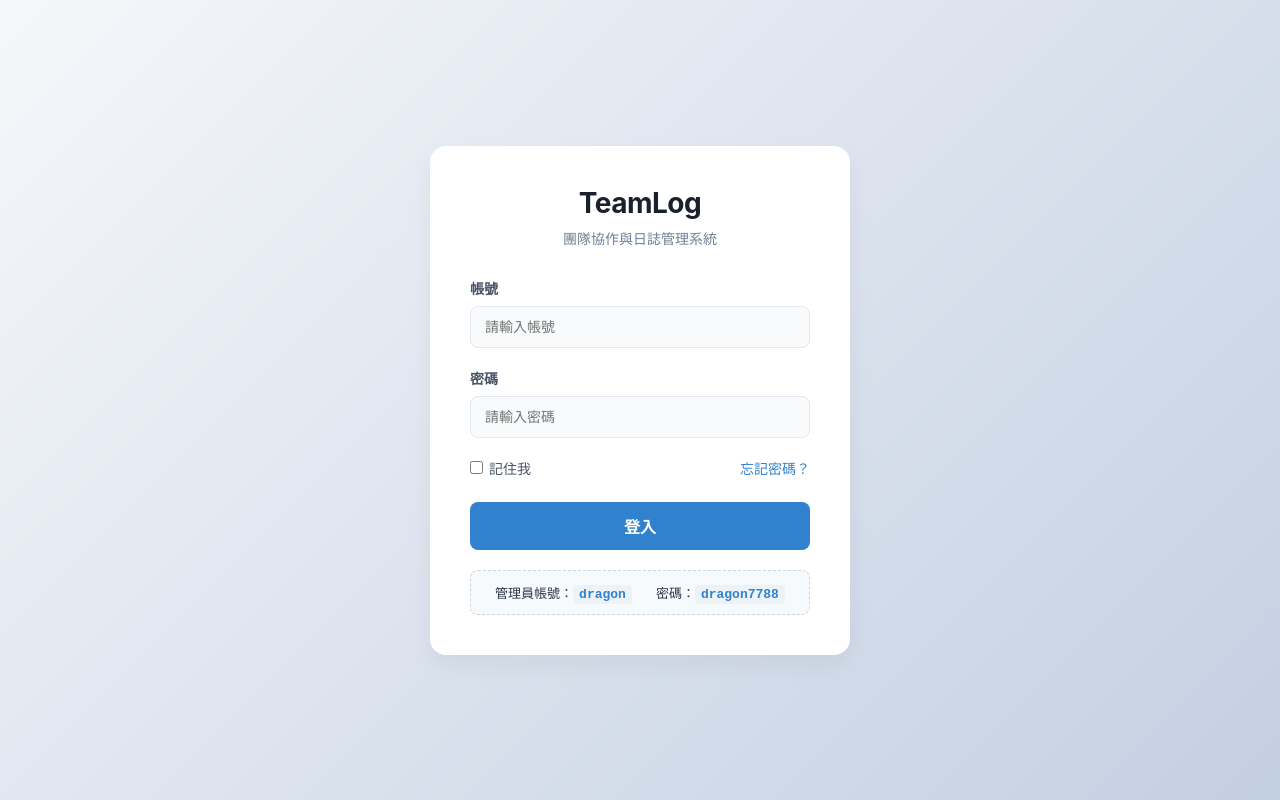
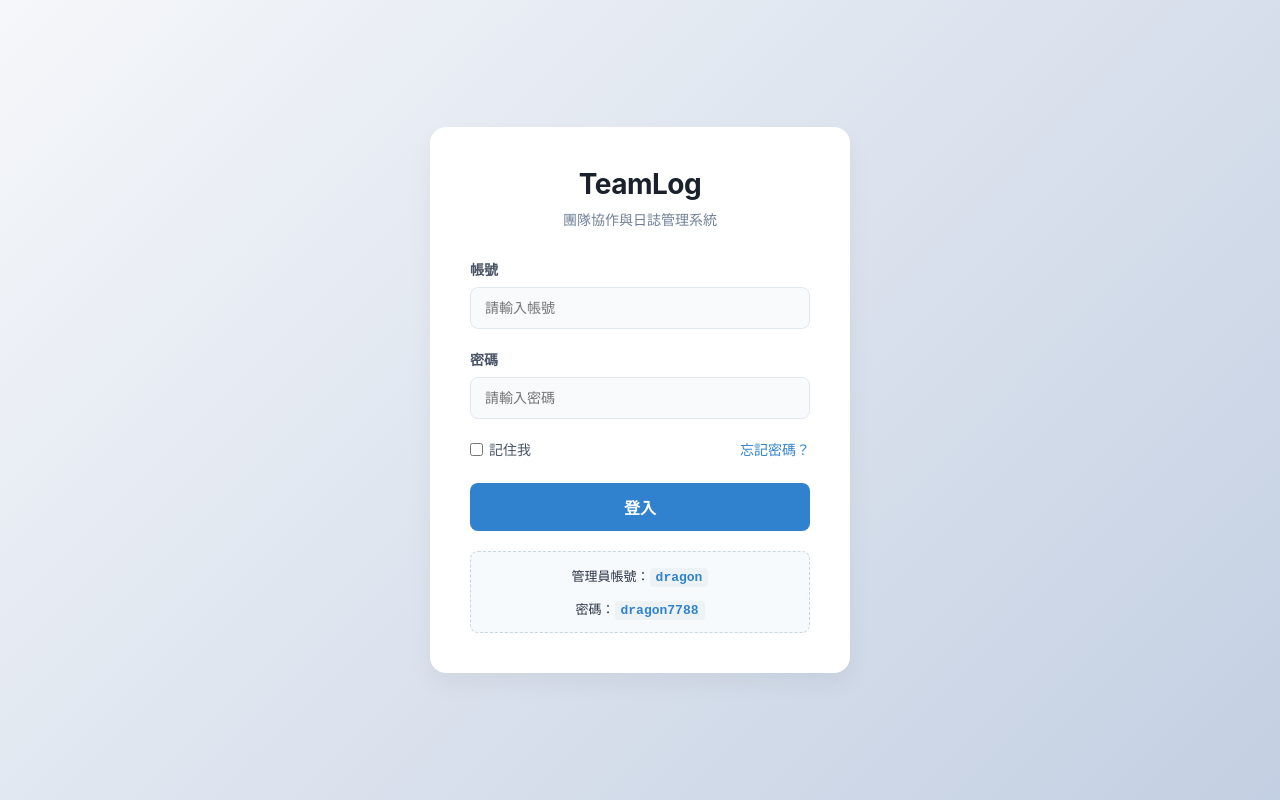
Before and after one commit to yyaa1569000/team-log, an Angular app: page /login in a window 1280 px wide. Built offline with nearby package versions, Linux system fonts and the light colour scheme.

Commit message:
feat: 新增登入頁面一鍵點擊複製測試帳號與密碼功能，並附帶已複製視覺提示

```diff
--- a/src/app/components/dashboard/dashboard.css
+++ b/src/app/components/dashboard/dashboard.css
@@ -90,7 +90,7 @@
   flex: 1;
   padding: 2rem;
   overflow-y: auto;
-  min-width: 0; /* 💡 防止 Flex 子元素撐爆容器 */
+  min-width: 0;
   box-sizing: border-box;
 }
 
@@ -238,18 +238,16 @@
   font-size: 13px;
   font-weight: 600;
   text-align: center;
-  margin-bottom: 8px;
+  margin-bottom: 4px;
   border: 1px solid #e2e8f0;
 }
 
 .sidebar-idle-badge span {
   color: #4f46e5;
-  font-variant-numeric: tabular-nums; /* 避免數字跳動時擠壓排版 */
+  font-variant-numeric: tabular-nums;
 }
 
-/* ==========================================
-   📱 側邊欄與佈局手機版 RWD 斷點優化 (<= 768px)
-   ========================================== */
+/* 📱 側邊欄與佈局手機版 RWD 斷點優化 (<= 768px) */
 @media (max-width: 768px) {
   .dashboard-layout {
     flex-direction: column;
--- a/src/app/components/dashboard/dashboard.html
+++ b/src/app/components/dashboard/dashboard.html
@@ -17,7 +17,7 @@
       <a routerLink="settings" routerLinkActive="active">⚙️ 系統設定</a>
     </nav>
 
-    <!-- 💡 改到這裡：底部資訊卡片 + 登出按鈕 -->
+    <!-- 底部資訊卡片 + 倒數計時器 + 登出按鈕 -->
     <div class="sidebar-footer">
       @if (authService.currentUser(); as user) {
         <div class="user-profile-card">
@@ -31,10 +31,11 @@
         </div>
       }
 
-      <!-- 閒置倒數 -->
+      <!-- 閒置倒數計時器 -->
       <div class="sidebar-idle-badge">
         ⏳ 閒置倒數：<span>{{ remainingSeconds() }}</span> 秒
       </div>
+
       <button class="btn-logout" (click)="logout()">🚪 登出系統</button>
     </div>
   </aside>
--- a/src/app/components/login/login.css
+++ b/src/app/components/login/login.css
@@ -118,18 +118,18 @@
    ========================================== */
 @media (max-width: 480px) {
   .login-container {
-    padding: 16px; /* 防止極小螢幕貼邊 */
+    padding: 16px;
   }
 
   .login-card {
-    padding: 24px 20px; /* 手機上內距稍微收緊 */
+    padding: 24px 20px;
   }
 }
 
-/* 💡 面試測試帳密提示樣式 */
+/* 💡 面試測試帳密提示樣式與點擊互動 */
 .demo-credentials-hint {
   margin-top: 20px;
-  padding: 12px 14px;
+  padding: 10px 14px;
   background-color: #f7fafc;
   border: 1px dashed #cbd5e0;
   border-radius: 8px;
@@ -138,13 +138,27 @@
 
 .hint-content {
   display: flex;
-  justify-content: center;
-  gap: 12px;
+  flex-direction: column;
+  gap: 6px;
   font-size: 13px;
   color: #2d3748;
 }
 
-.hint-content code {
+.copyable-row {
+  cursor: pointer;
+  padding: 4px 8px;
+  border-radius: 6px;
+  transition: background-color 0.2s, color 0.2s;
+  display: inline-block;
+  margin: 0 auto;
+}
+
+.copyable-row:hover {
+  background-color: #edf2f7;
+  color: #1a202c;
+}
+
+.copyable-row code {
   background: #edf2f7;
   padding: 2px 6px;
   border-radius: 4px;
@@ -152,3 +166,10 @@
   font-weight: 600;
   font-family: monospace;
 }
+
+.copied-tip {
+  color: #16a34a;
+  font-weight: 600;
+  margin-left: 6px;
+  font-size: 12px;
+}
--- a/src/app/components/login/login.html
+++ b/src/app/components/login/login.html
@@ -51,10 +51,29 @@
 
       <button type="submit" class="btn-submit">登入</button>
     </form>
+
     <div class="demo-credentials-hint">
       <div class="hint-content">
-        <span>管理員帳號：<code>dragon</code></span><br>
-        <span>密碼：<code>dragon7788</code></span>
+        <div
+          class="copyable-row"
+          (click)="copyToClipboard('dragon', 'username', $event)"
+          title="點擊複製管理員帳號"
+        >
+          <span>管理員帳號：<code>dragon</code></span>
+          @if (copiedField() === 'username') {
+            <span class="copied-tip">（已複製！）</span>
+          }
+        </div>
+        <div
+          class="copyable-row"
+          (click)="copyToClipboard('dragon7788', 'password', $event)"
+          title="點擊複製密碼"
+        >
+          <span>密碼：<code>dragon7788</code></span>
+          @if (copiedField() === 'password') {
+            <span class="copied-tip">（已複製！）</span>
+          }
+        </div>
       </div>
     </div>
   </div>
--- a/src/app/components/login/login.ts
+++ b/src/app/components/login/login.ts
@@ -18,11 +18,27 @@ export class Login implements OnInit {
   password = signal('');
   errorMessage = signal('');
 
+  // 💡 記錄哪一個欄位剛剛被複製過以顯示提示
+  copiedField = signal<string | null>(null);
+
   ngOnInit() {
     // 已登入者若進入 /login，自動跳轉至儀表板團隊頁
     if (this.authService.isLoggedIn()) {
       this.router.navigate(['/dashboard']);
     }
+  }
+
+  // 💡 一鍵複製帳號或密碼到剪貼簿
+  copyToClipboard(text: string, fieldType: string, event: Event) {
+    event.stopPropagation();
+    navigator.clipboard.writeText(text).then(() => {
+      this.copiedField.set(fieldType);
+      setTimeout(() => {
+        if (this.copiedField() === fieldType) {
+          this.copiedField.set(null);
+        }
+      }, 1500); // 1.5 秒後清除提示
+    });
   }
 
   onLogin() {
```
